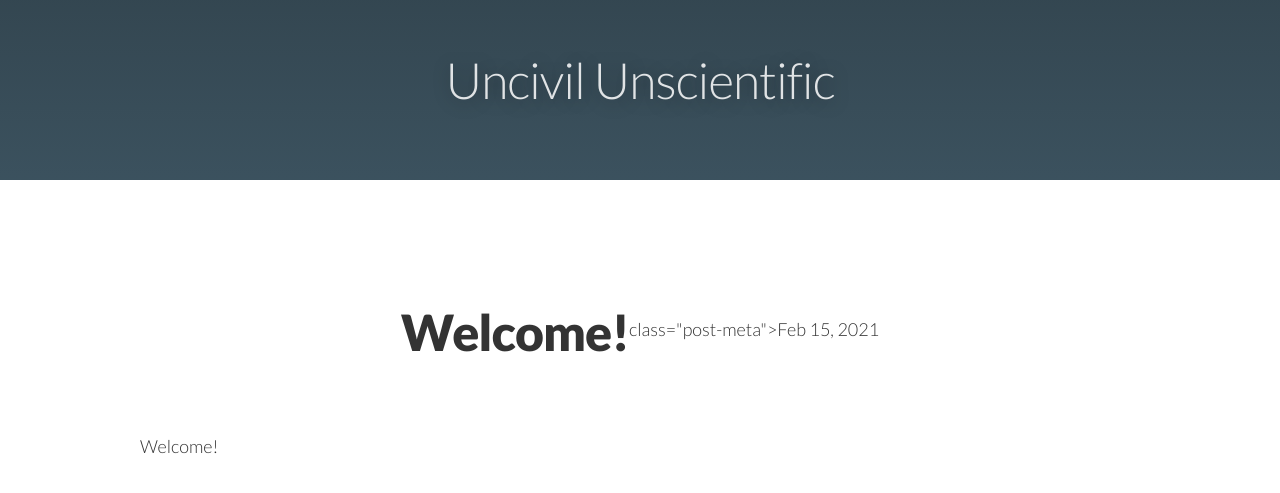
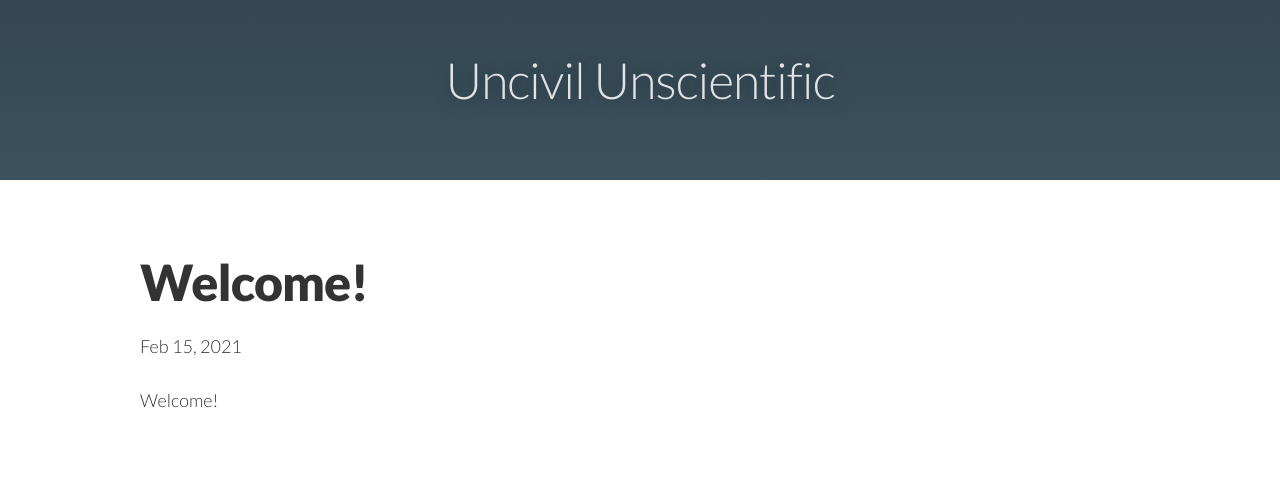
Before and after one commit to uncivunsci/Uncivil-Unscientific, a Jekyll site: the page built from _posts/2021-02-15-welcome.markdown, in a window 1280 px wide. Shown: the top 493 px of the page. Built offline with Jekyll 4.4.1, drawn with Linux system fonts in a browser that asks for light colours.

Commit message:
Update post.html

```diff
--- a/_layouts/post.html
+++ b/_layouts/post.html
@@ -3,12 +3,10 @@ layout: default
 ---
 <article class="post" itemscope itemtype="http://schema.org/BlogPosting">
 
-  <header class="post-header">
     <h1 class="post-title" itemprop="name headline">{{ page.title }}</h1>
 
-    <p <br> class="post-meta"><time datetime="{{ page.date | date_to_xmlschema }}" itemprop="datePublished">{{ page.date | date: "%b %-d, %Y" }}</time>{% if page.author %} • <span itemprop="author" itemscope itemtype="http://schema.org/Person"><span itemprop="name">{{ page.author }}</span></span>{% endif %}</p>
+    <p class="post-meta"><time datetime="{{ page.date | date_to_xmlschema }}" itemprop="datePublished">{{ page.date | date: "%b %-d, %Y" }}</time>{% if page.author %} • <span itemprop="author" itemscope itemtype="http://schema.org/Person"><span itemprop="name">{{ page.author }}</span></span>{% endif %}</p>
 
-  </header>
 
   <div class="post-content" itemprop="articleBody">
     {{ content }}
```
